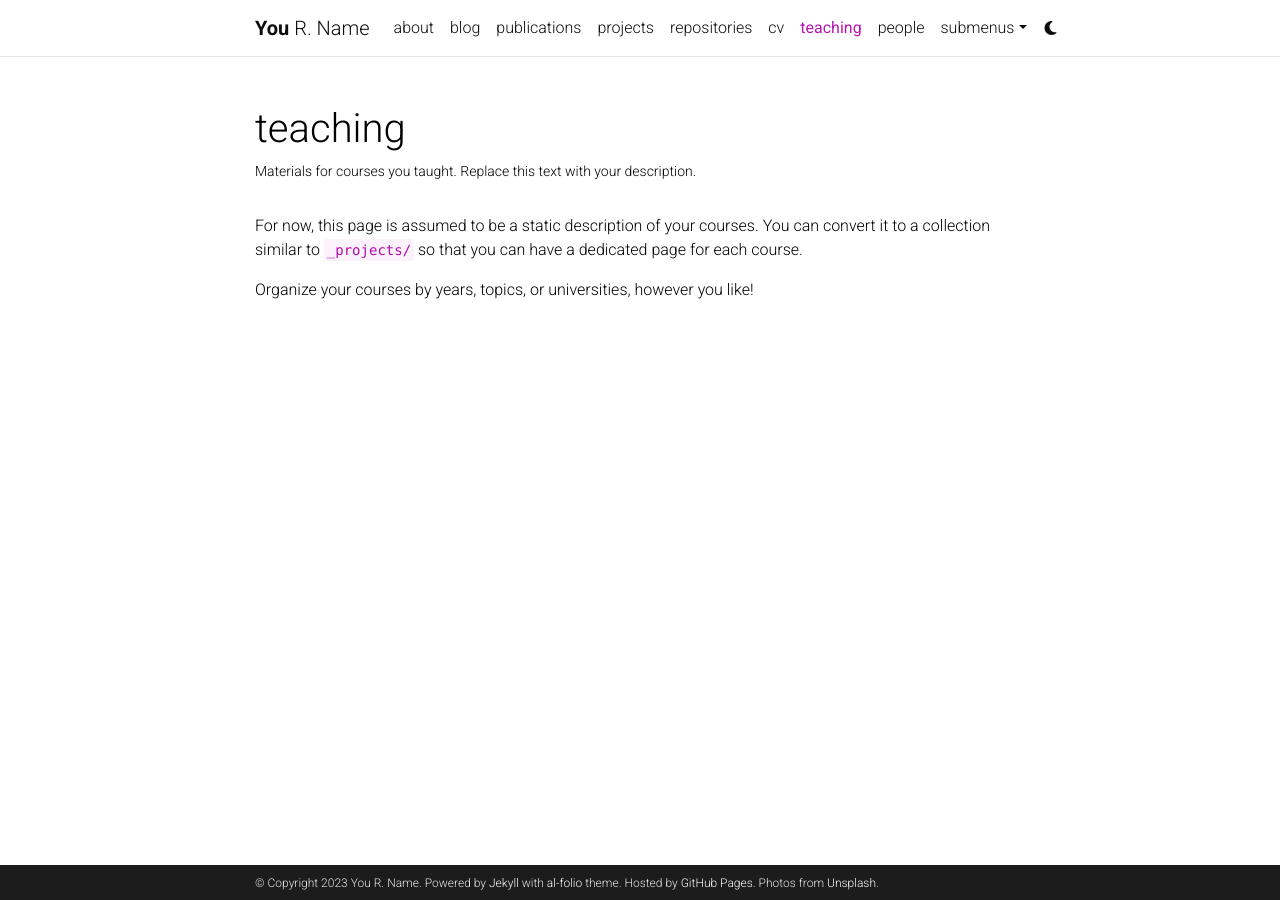
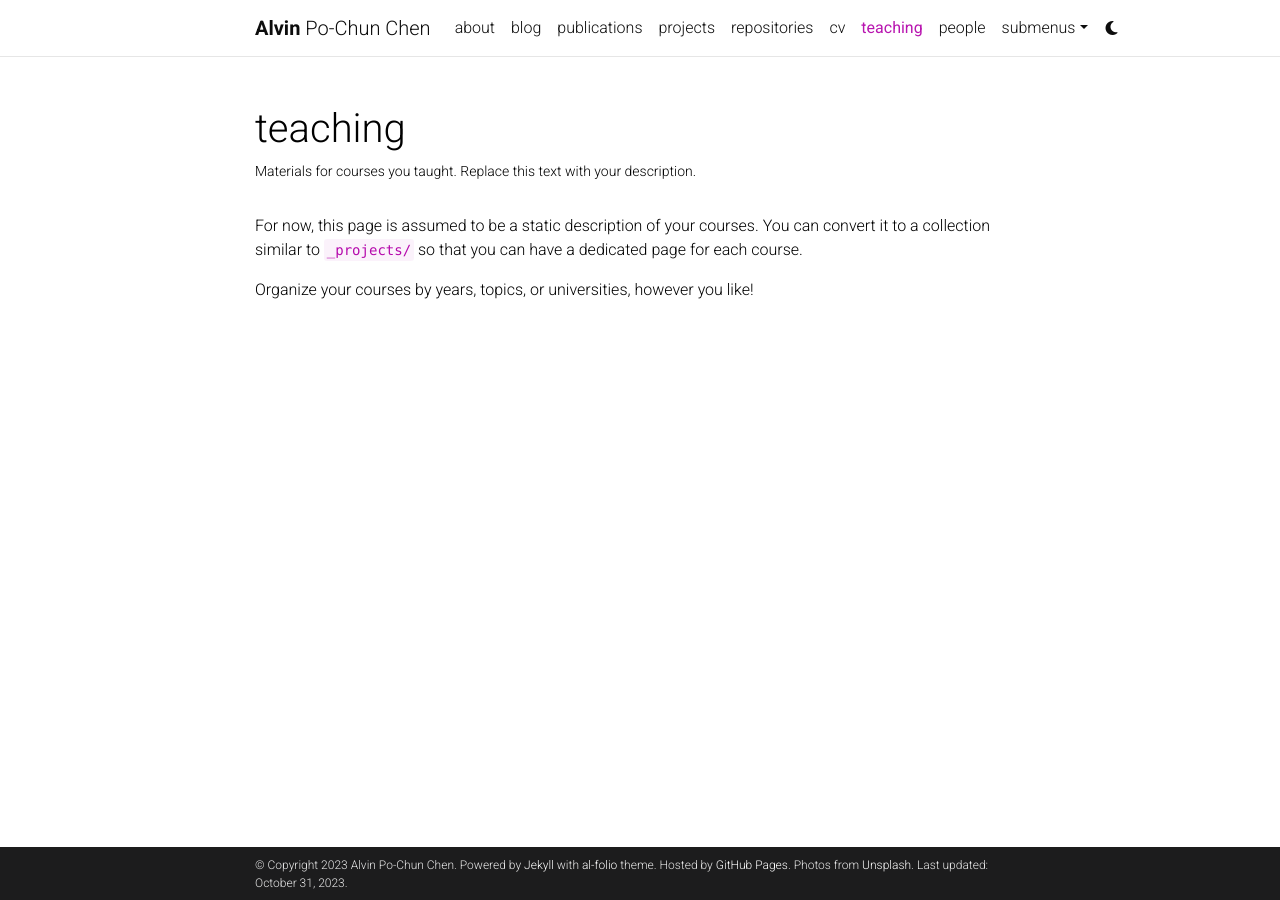
Before and after one commit to alvin-pc-chen/alvin-pc-chen.github.io, a Jekyll site: the page built from _pages/teaching.md, in a window 1280 px wide. Built offline with Jekyll 4.4.1, drawn with Linux system fonts in a browser that asks for light colours; comment, search, counter and statistics services are not loaded; a style sheet for code colours, icons or effects is not loaded.

Commit message:
First Commit
Restarted by copying from template. Edited config.yml according to specs and ran docker compose pull and docker compose up.

```diff
--- a/_config.yml
+++ b/_config.yml
@@ -3,10 +3,10 @@
 # -----------------------------------------------------------------------------
 
 title: blank # the website title (if blank, full name will be used instead)
-first_name: You
-middle_name: R.
-last_name: Name
-email: you@example.com
+first_name: Alvin
+middle_name: Po-Chun
+last_name: Chen
+email: alvin dot chen at colorado dot edu
 description: > # the ">" symbol means to ignore newlines until "footer_text:"
   A simple, whitespace theme for academics. Based on [*folio](https://github.com/bogoli/-folio) design.
 footer_text: >
@@ -18,9 +18,9 @@
 lang: en # the language of your site (for example: en, fr, cn, ru, etc.)
 icon: ⚛️  # the emoji used as the favicon (alternatively, provide image name in /assets/img/)
 
-url: https://alshedivat.github.io # the base hostname & protocol for your site
-baseurl: /al-folio # the subpath of your site, e.g. /blog/
-last_updated: false # set to true if you want to display last updated in the footer
+url: https://alvin-pc-chen.github.io # the base hostname & protocol for your site
+baseurl:  # the subpath of your site, e.g. /blog/
+last_updated: true # set to true if you want to display last updated in the footer
 impressum_path:  # set to path to include impressum link in the footer, use the same path as permalink in a page, helps to conform with EU GDPR
 
 # -----------------------------------------------------------------------------
@@ -28,8 +28,8 @@
 # -----------------------------------------------------------------------------
 
 # repo color theme
-repo_theme_light: default       # https://github.com/anuraghazra/github-readme-stats/blob/master/themes/README.md
-repo_theme_dark: dark           # https://github.com/anuraghazra/github-readme-stats/blob/master/themes/README.md
+repo_theme_light: moltack       # https://github.com/anuraghazra/github-readme-stats/blob/master/themes/README.md
+repo_theme_dark: vision-friendly-dark           # https://github.com/anuraghazra/github-readme-stats/blob/master/themes/README.md
 repo_trophies:
   enabled: true
   theme_light: flat    # https://github.com/ryo-ma/github-profile-trophy
@@ -67,11 +67,11 @@
 # Social integration
 # -----------------------------------------------------------------------------
 
-github_username: # your GitHub user name
+github_username: alvin-pc-chen # your GitHub user name
 gitlab_username: # your GitLab user name
 twitter_username: # your Twitter handle
 mastodon_username: # your mastodon instance+username in the format instance.tld/@username
-linkedin_username: # your LinkedIn user name
+linkedin_username: www.linkedin.com/in/alvin-pc-chen # your LinkedIn user name
 telegram_username: # your Telegram user name
 scholar_userid: # your Google Scholar ID
 semanticscholar_id: # your Semantic Scholar ID
```
